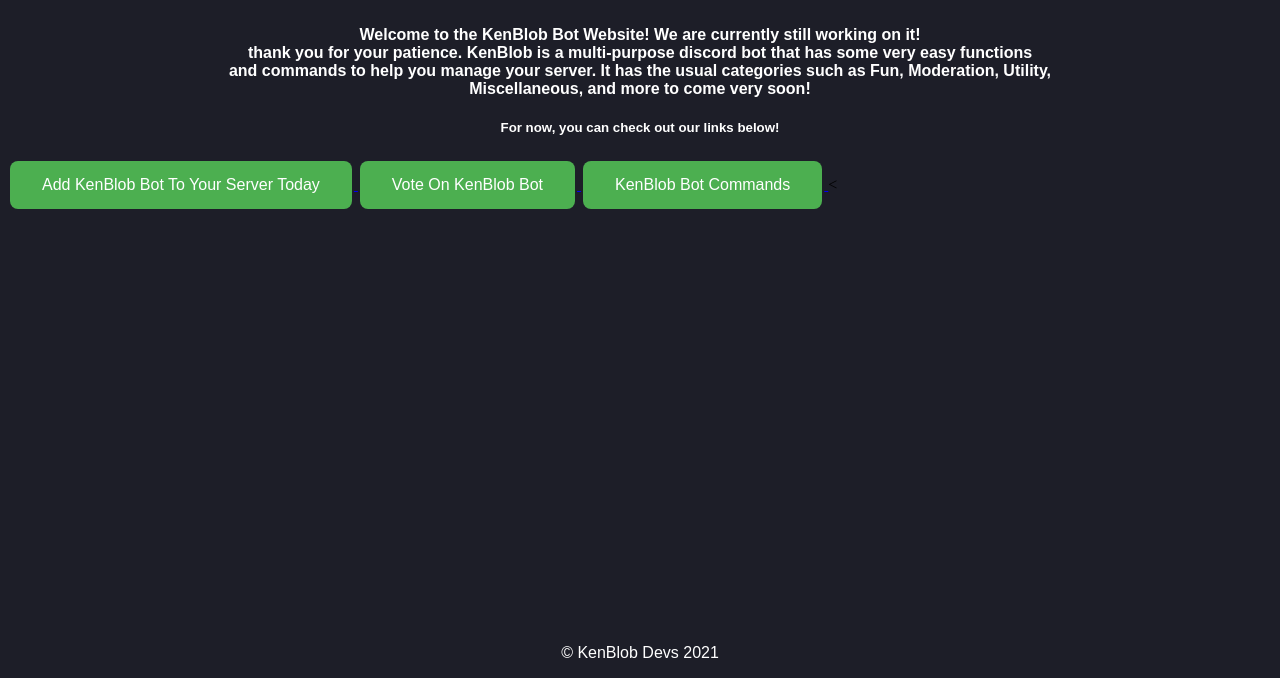
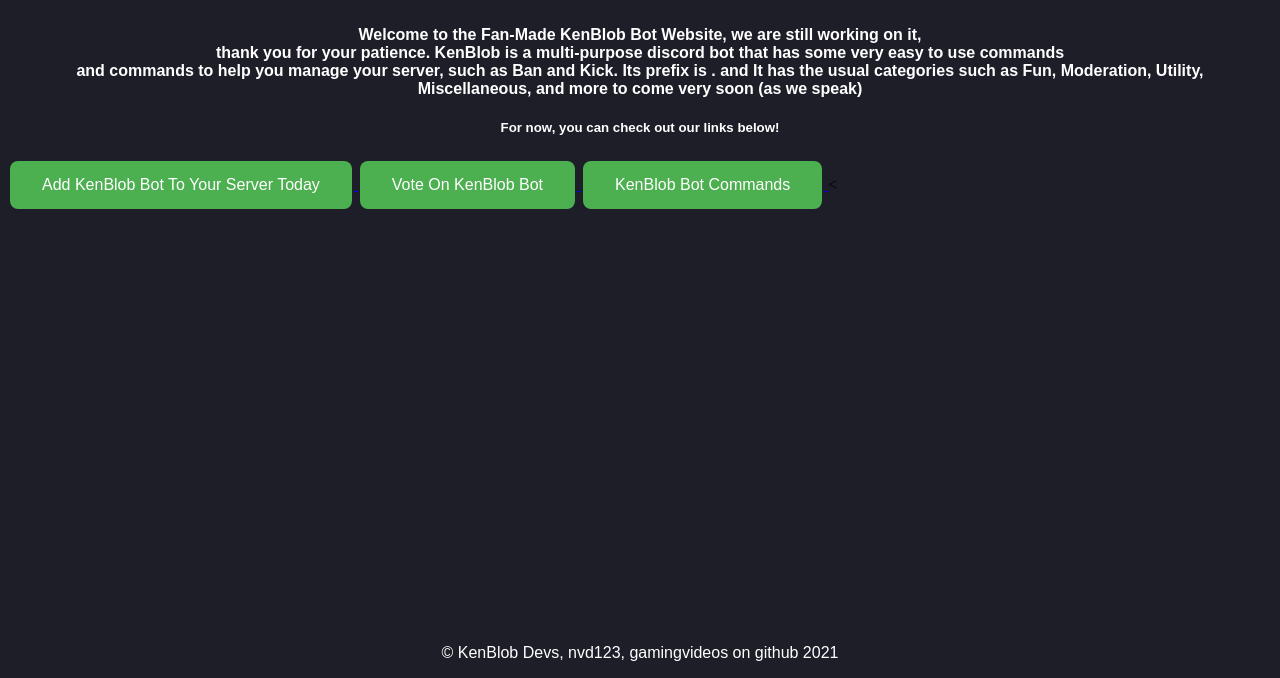
Before and after one commit to WatchGamingVideos/FanMadeKenblob, a plain HTML site: page index.html in a window 1280 px wide. Shown: the part 122-800 px from the top of the page. Drawn offline with Linux system fonts and the light colour scheme.

Commit message:
Update index.html

```diff
--- a/index.html
+++ b/index.html
@@ -24,7 +24,7 @@
 <body>
 	<h2>KenBlob - Website </h2>
 
-	<h4>Welcome to the KenBlob Bot Website! We are currently still working on it! <br>thank you for your patience. KenBlob is a multi-purpose discord bot that has some very easy functions<br> and commands to help you manage your server. It has the usual categories such as Fun, Moderation, Utility,<br> Miscellaneous, and more to come very soon!</h4>
+	<h4>Welcome to the Fan-Made KenBlob Bot Website, we are still working on it,<br>thank you for your patience. KenBlob is a multi-purpose discord bot that has some very easy to use commands <br> and commands to help you manage your server, such as Ban and Kick. Its prefix is . and It has the usual categories such as Fun, Moderation, Utility,<br> Miscellaneous, and more to come very soon (as we speak)</h4>
 
   <h5>For now, you can check out our links below!</h5>
 
@@ -52,7 +52,7 @@
   <div class="footer">
     <p>
       <script>
-        document.write('&copy; KenBlob Devs ')
+        document.write('&copy; KenBlob Devs, nvd123, gamingvideos on github ')
         document.write(new Date().getFullYear())
       </script>
         </p>
```
